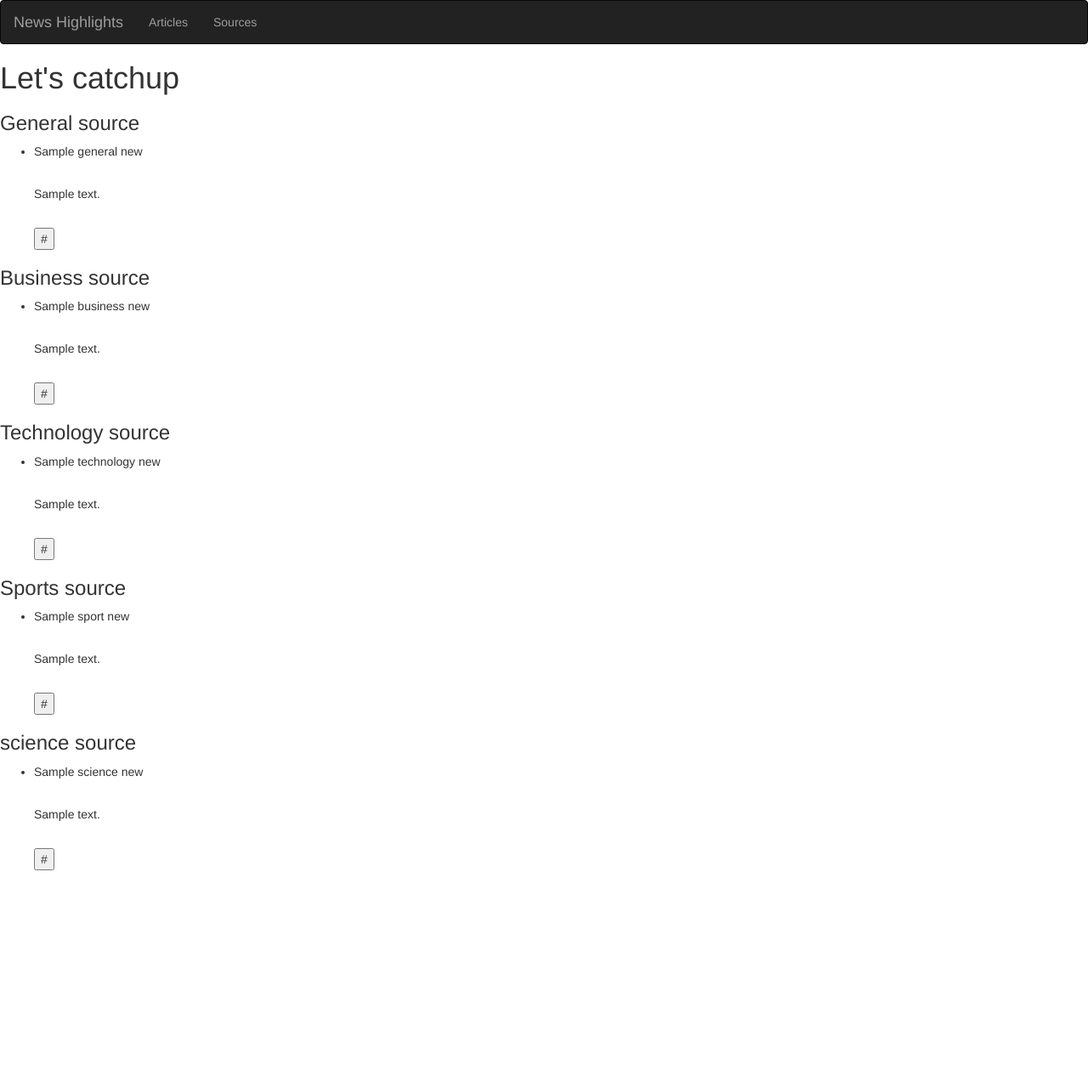
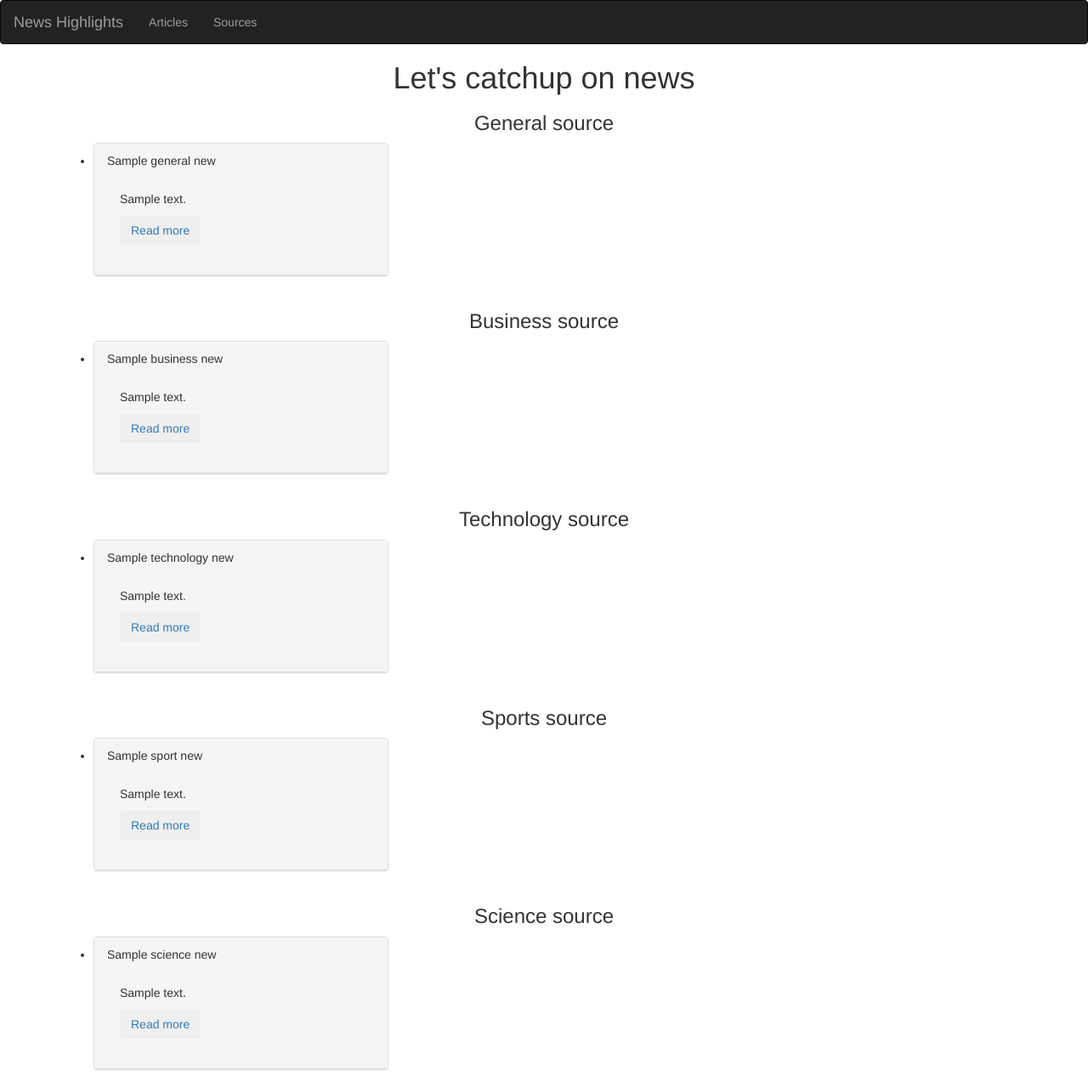
Before and after one commit to Tuitoek/News_highlight, a Flask app: template app/templates/source.html in a window 1280 px wide. Shown: the whole page at 85% size. Before the commit the page ends 1024 px from the top, so only its background shows below. Run offline with Flask 2, Linux system fonts and the light colour scheme; the template is opened without the code that fills it: most values are stand-ins (such as "Sample title", 1, 10 or a date in 2020); parts of the project's set-up code (start-up, migrations or seed data) failed here and were passed over; some libraries are stand-ins or nearby versions.

Commit message:
Updated sources.html

```diff
--- a/app/templates/source.html
+++ b/app/templates/source.html
@@ -18,73 +18,154 @@
 <body>
   {%block content%}
   <div class="container_fluid">
-    <h1> Let's catchup</h1>
+    <h1 align="center"> Let's catchup on news</h1>
+
+    <h3 align='center'> General source</h3>
     <div class="general">
-      <h3> General source</h3>
+      <div class="container">
+        <div class="row">
           <ul>
             {% for general_news in general %}
+            <div class="col-md-4">
               <li>
-          <p>{{ general_news.name}}</p><br>
-          <p>{{general_news.description}}</p><br>
-          <p><button type="button" name="Read more">{{general_news.url}}</button></p>
+                <div class="panel panel-default">
+                  <div class="panel-heading">
+                    <p>{{ general_news.name}}</p>
+                    <div class="panel-body">
+                      <p>{{general_news.description}}</p>
+
+                      <p>
+                        <a target='blank' href='{{general_news.url}}'> <button class="btn btn-basic" type="button" name="Read more"align='center'>Read more</button></a> </p>
+
+                    </div>
+
+                  </div>
+                </div>
               </li>
+            </div>
             {% endfor %}
           </ul>
         </div>
+      </div>
+    </div>
+
+    <h3 align="center">Business source </h3>
     <div class="business">
-      <!--Business source-->
-      <h3>Business source </h3>
+      <div class="container">
+        <div class="row">
           <ul>
+            {% for business_news in business %}
+            <div class="col-md-4">
               <li>
-        {%for business_news in business%}
-        <p>{{ business_news.name}}</p><br>
-        <p>{{business_news.description}}</p><br>
-        <p><button type="button" name="Read more">{{business_news.url}}</button></p>
-      </li>
-        {%endfor%}
+                <div class="panel panel-default">
+                  <div class="panel-heading">
+                    <p>{{ business_news.name}}</p>
+                    <div class="panel-body">
+                      <p>{{business_news.description}}</p>
+
+                      <p>
+                        <a target='blank' href='{{business_news.url}}'> <button class="btn btn-basic" type="button" name="Read more" align='center'>Read more</button></a> </p>
 
                     </div>
-    <div class="technology">
-      <!--Technology source-->
-      <h3>Technology source </h3>
-      <ul>
-        {%for technology_news in technology%}
-        <li>
-        <p>{{ technology_news.name}}</p><br>
-        <p>{{technology_news.description}}</p><br>
-        <p><button type="button" name="Read more">{{technology_news.url}}</button></p>
-      </li>
-        {%endfor%}
-      </ul>
 
                   </div>
-    <div class="sports">
-
-      <!--Sports source-->
-      <h3>Sports source </h3>
-      <ul>
-        {%for sport_news in sports%}
-        <li>
-        <p>{{sport_news.name}}</p><br>
-        <p>{{sport_news.description}}</p><br>
-        <p><button type="button" name="Read more">{{sport_news.url}}</button></p>
+                </div>
               </li>
-        {%endfor%}
+            </div>
+            {% endfor %}
           </ul>
         </div>
-    <div class="science">
-      <!--Science source-->
-      <h3>science source </h3>
+      </div>
+    </div>
+
+    <h3 align="center">Technology source </h3>
+    <div class="technology">
+      <div class="container">
+        <div class="row">
           <ul>
-        {%for science_news in science%}
+            {% for technology_news in technology %}
+            <div class="col-md-4">
               <li>
-        <p>{{science_news.name}}</p><br>
-        <p>{{science_news.description}}</p><br>
-        <p><button type="button" name="Read more">{{science_news.url}}</button></p>
+                <div class="panel panel-default">
+                  <div class="panel-heading">
+                    <p>{{ technology_news.name}}</p>
+                    <div class="panel-body">
+                      <p>{{technology_news.description}}</p>
+
+                      <p>
+                        <a target='blank' href='{{technology_news.url}}'> <button class="btn btn-basic" type="button" name="Read more" align='center'>Read more</button></a> </p>
+
+                    </div>
+
+                  </div>
+                </div>
               </li>
-        {%endfor%}
+            </div>
+            {% endfor %}
           </ul>
         </div>
+      </div>
+    </div>
+
+    <h3 align="center">Sports source </h3>
+    <div class="sports">
+      <div class="container">
+        <div class="row">
+          <ul>
+            {% for sport_news in sports %}
+            <div class="col-md-4">
+              <li>
+                <div class="panel panel-default">
+                  <div class="panel-heading">
+                    <p>{{ sport_news.name}}</p>
+                    <div class="panel-body">
+                      <p>{{sport_news.description}}</p>
+
+                      <p>
+                        <a target='blank' href='{{sport_news.url}}'> <button class="btn btn-basic" type="button" name="Read more" align='center'>Read more</button></a> </p>
+
+                    </div>
+
+                  </div>
+                </div>
+              </li>
+            </div>
+            {% endfor %}
+          </ul>
+        </div>
+      </div>
+    </div>
+
+    <!--Science source-->
+    <h3 align="center">Science source </h3>
+    <div class="science">
+      <div class="container">
+        <div class="row">
+          <ul>
+            {% for science_news in science %}
+            <div class="col-md-4">
+              <li>
+                <div class="panel panel-default">
+                  <div class="panel-heading">
+                    <p>{{ science_news.name}}</p>
+                    <div class="panel-body">
+                      <p>{{science_news.description}}</p>
+
+                      <p>
+                        <a target='blank' href='{{science_news.url}}'> <button class="btn btn-basic" type="button" name="Read more" align='center'>Read more</button></a> </p>
+
+                    </div>
+
+                  </div>
+                </div>
+              </li>
+            </div>
+            {% endfor %}
+          </ul>
+        </div>
+      </div>
+    </div>
+
 
 
 
```
Lines whose indentation alone changed are shown as unchanged.
